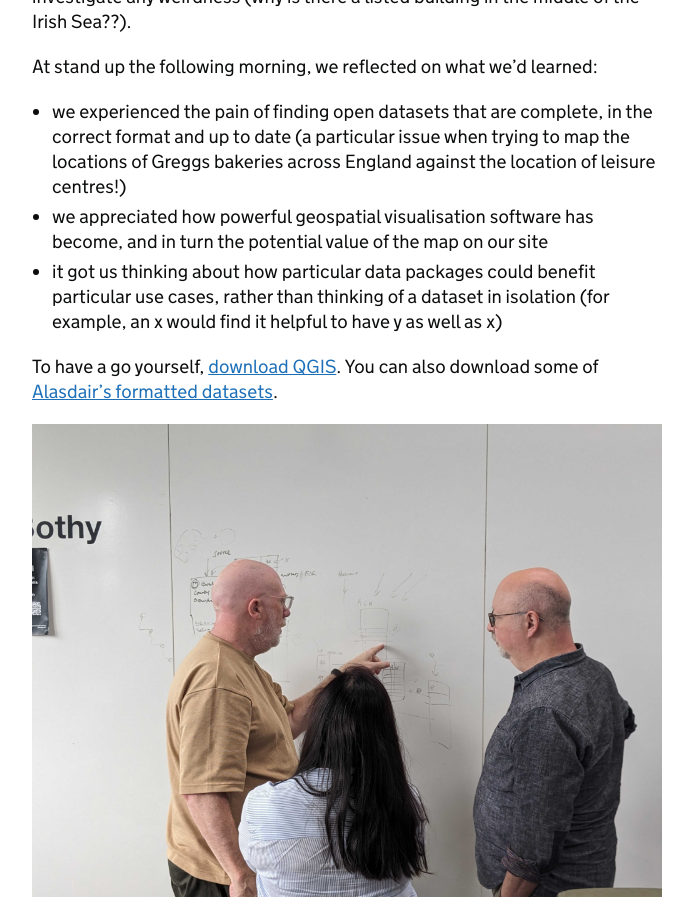
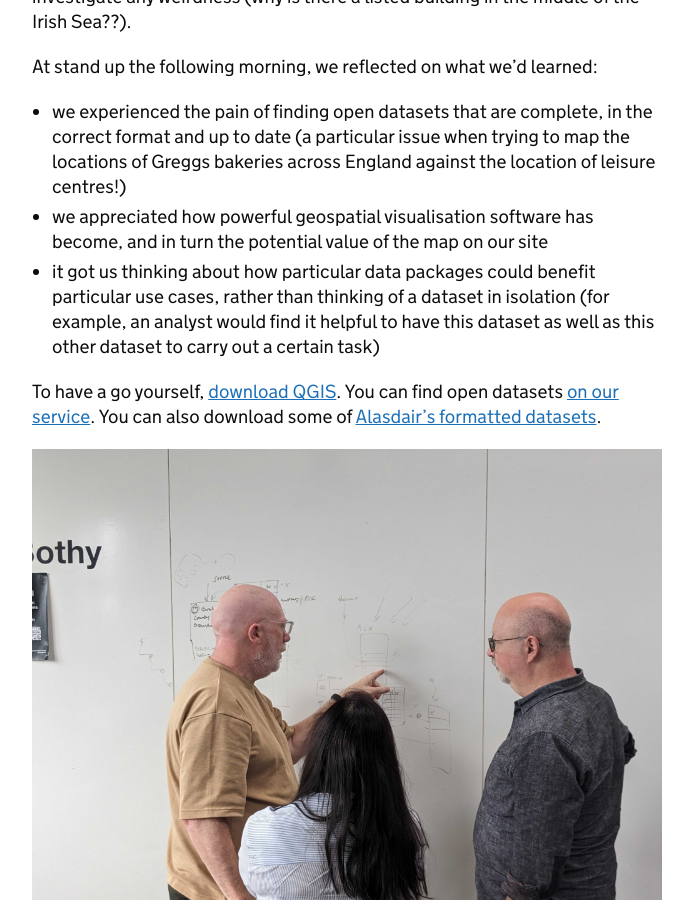
Before and after one commit to digital-land/data-standards-team, a Jekyll site: the page built from weeknote/_posts/2023-08-07-weeknote.md, in a window 1280 px wide and 900 px high, scrolled down 1406 px. Shown: the whole window, without its empty margins (458-1151 px from the left). Built offline with Jekyll 4.4.1, drawn with Linux system fonts in a browser that asks for light colours.

Commit message:
Update 2023-08-07-weeknote.md

```diff
--- a/weeknote/_posts/2023-08-07-weeknote.md
+++ b/weeknote/_posts/2023-08-07-weeknote.md
@@ -41,9 +41,9 @@ At stand up the following morning, we reflected on what we’d learned:
 
 * we experienced the pain of finding open datasets that are complete, in the correct format and up to date (a particular issue when trying to map the locations of Greggs bakeries across England against the location of leisure centres!)
 * we appreciated how powerful geospatial visualisation software has become, and in turn the potential value of the map on our site
-* it got us thinking about how particular data packages could benefit particular use cases, rather than thinking of a dataset in isolation (for example, an x would find it helpful to have y as well as x)
+* it got us thinking about how particular data packages could benefit particular use cases, rather than thinking of a dataset in isolation (for example, an analyst would find it helpful to have this dataset as well as this other dataset to carry out a certain task)
 
-To have a go yourself, [download QGIS](https://qgis.org/en/site/). You can also download some of [Alasdair’s formatted datasets](https://automaticknowledge.co.uk).
+To have a go yourself, [download QGIS](https://qgis.org/en/site/). You can find open datasets [on our service](https://www.planning.data.gov.uk/dataset/). You can also download some of [Alasdair’s formatted datasets](https://automaticknowledge.co.uk).
 
 ![Paul Downey, Swati Dash, and Mark Smith sketching on a whiteboard](/data-standards/assets/images/PXL_20230801_125930590.jpg)
 
```
